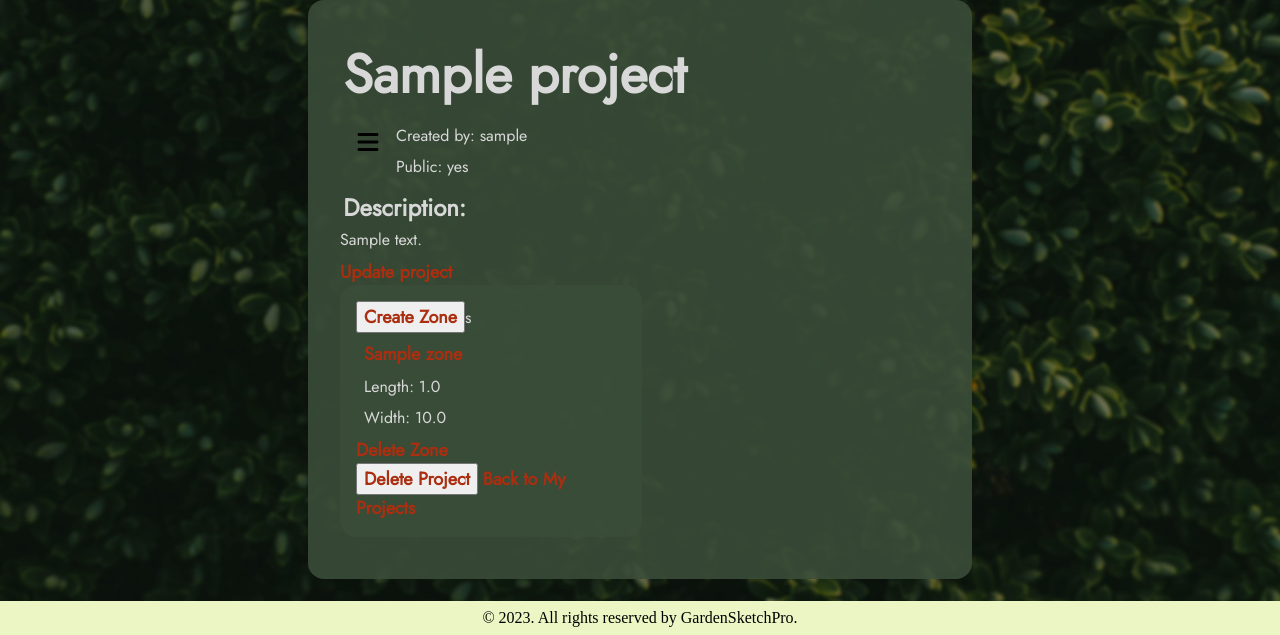
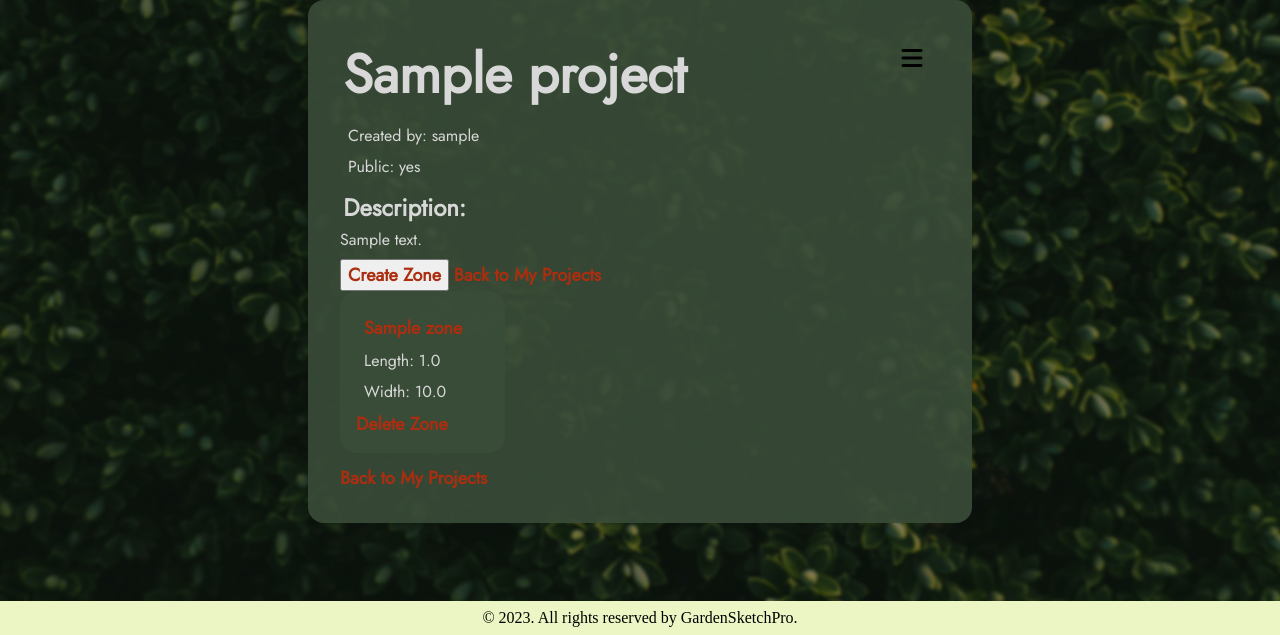
Before and after one commit to JuliusButkus/GardenSketch, a Django app: page /project/1/ in a window 1280 px wide. Shown: the part 165-800 px from the top of the page. Run offline with Django 4.2, Linux system fonts and the light colour scheme; a user stored in the database is signed in; tables that the repository leaves empty hold one stand-in row (values such as "Sample post"); grey boxes marked "Sample" are stand-in pictures; some libraries are stand-ins or nearby versions.

Commit message:
liko paskutinis vaizdas

```diff
--- a/gardensketch/gardenplaner/static/css/base_style.css
+++ b/gardensketch/gardenplaner/static/css/base_style.css
@@ -29,6 +29,7 @@ div.content {
   justify-content: center;
 }
 div.main-content {
+  position: relative;
   background-color: rgb(58, 77, 57, 0.9);
   border-radius: 1rem;
   padding: 2rem;
@@ -208,7 +209,7 @@ div.pager form {
 
   /* Dropdown container - needed to position the dropdown content */
   .dropdown {
-    float: left;
+    float: right;
     overflow: hidden;
   }
 
--- a/gardensketch/gardenplaner/templates/gardenplaner/project_detail.html
+++ b/gardensketch/gardenplaner/templates/gardenplaner/project_detail.html
@@ -5,17 +5,19 @@
 <div class="container">
   <div class="content">
     <div class="main-content">
-      <h1>{{ project.project_name }}</h1>
-        <div class="dropdown rights">
-        <button class="dropbtn"><img src="{% static '/img/bars-solid.svg' %}" alt="Bars Icon" style="width: 24px; height: 24px; color: #22511f;">
-          <i class="fa fa-caret-down"></i>
-        </button>
-        <div class="dropdown-content">
-            <a class="dropdown-item" href="{% url 'plant_types'%}">plant types</a>
-            <a class="dropdown-item" href="{% url 'plant_list' %}">plants</a>
-            <a class="dropdown-item" href="{% url 'gallery' %}">Galary</a>
+        <div class="dropdown">
+          <button class="dropbtn"><img src="{% static '/img/bars-solid.svg' %}" alt="Bars Icon" style="width: 24px; height: 24px; color: #22511f;">
+            <i class="fa fa-caret-down"></i>
+          </button>
+          <div class="dropdown-content">
+            <a class="dropdown-item" href="{% url 'update_project' pk=project.id %}">{% trans "Update project"|capfirst %}</a>
+            <form method="post" action="{% url 'delete_project' pk=project.id %}" style="display: inline;">
+              {% csrf_token %}
+              <button type="submit" class="btn btn-danger"><a href="{% url 'delete_project' pk=project.id %}">{% trans "Delete project"|capfirst %}</a></button>
+            </form>
+          </div>
         </div>
-    </div>
+        <h1>{{ project.project_name }}</h1>
         <p>{% trans "created by:"|capfirst %}
           {{ project.user.username }}</p>
         <p>{% trans "public:"|capfirst %}
@@ -25,31 +27,24 @@
             <h3>{% trans "description:"|capfirst %}</h3>
             {{ project.description|safe }}
             {% endif %}</p>
-            <a href="{% url 'update_project' pk=project.id %}">{% trans "Update project"|capfirst %}</a>
-        <li class='line'></li>
-        <div class="card">
-          <button type="submit" class="btn btn-danger"><a href="{% url 'create_zone' project_id=project.id %}" class="btn btn-success">Create Zone</a></button>s
+        <button type="submit" class="btn btn-danger"><a href="{% url 'create_zone' project_id=project.id %}" class="btn btn-success">{% trans "Create Zone"|capfirst %}</a></button>
+        <a href="{% url 'my_projects' %}" class="btn btn-primary center">{% trans "Back to My Projects" %}</a>
+        <div class="card-list">
             {% if zones.all %}
             {% for zone in zones.all %}
-            <div class="card-body">
+            <div class="card">
               <li>
                 <p><a href="{% url 'zone_detail' pk=zone.id %}">{{ zone.name }}</a></p>
-                <p class="card-text">Length: {{ zone.lenght }}</p>
-                <p class="card-text">Width: {{ zone.width }}</p>
-                <a href="{% url 'delete_zone' project_id=project.id pk=zone.id %}">Delete Zone</a>
+                <p class="card-text">{% trans "Length"|capfirst %}: {{ zone.lenght }}</p>
+                <p class="card-text">{% trans "Width"|capfirst %}: {{ zone.width }}</p>
+                <a href="{% url 'delete_zone' project_id=project.id pk=zone.id %}">{% trans "Delete Zone"|capfirst %}</a>
               </li>
             </div>
             {% endfor %}
             {% else %}
-              <p>No Zones created yet</p>
-
+              <p>{% trans "No Zones created yet" %}</p>
             {% endif %}
-
-          <form method="post" action="{% url 'delete_project' pk=project.id %}" style="display: inline;">
-            {% csrf_token %}
-            <button type="submit" class="btn btn-danger"><a href="{% url 'delete_project' pk=project.id %}">Delete Project</a></button>
-          </form>
-          <a href="{% url 'my_projects' %}" class="btn btn-primary">Back to My Projects</a>
+            <a href="{% url 'my_projects' %}" class="btn btn-primary center">{% trans "Back to My Projects" %}</a>
         </div>
     </div>
   </div>
```
Lines whose indentation alone changed are shown as unchanged.
